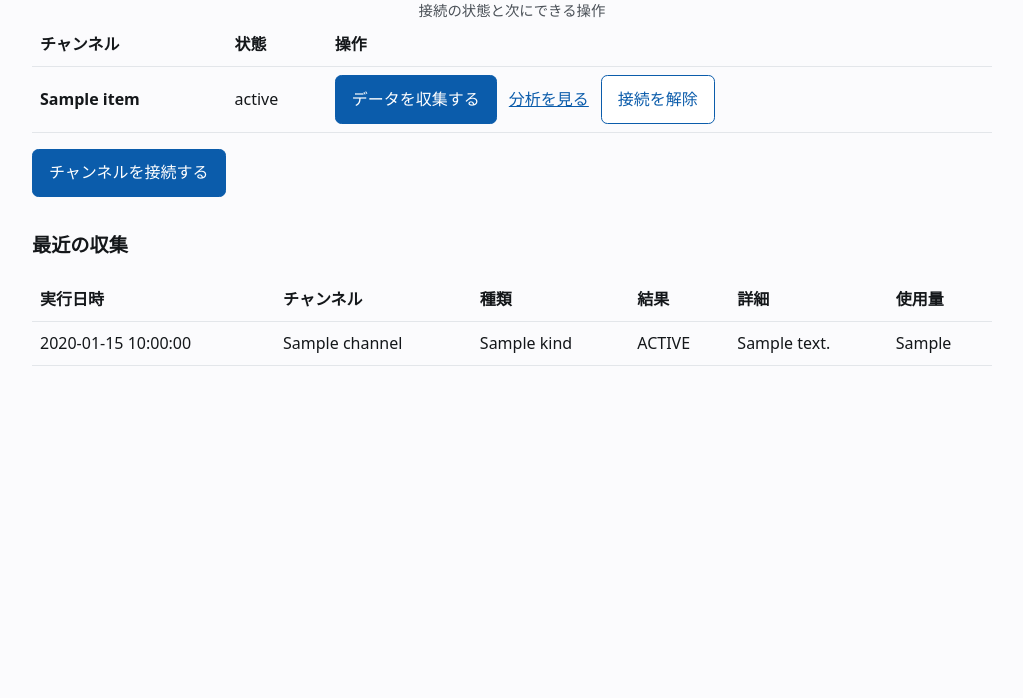
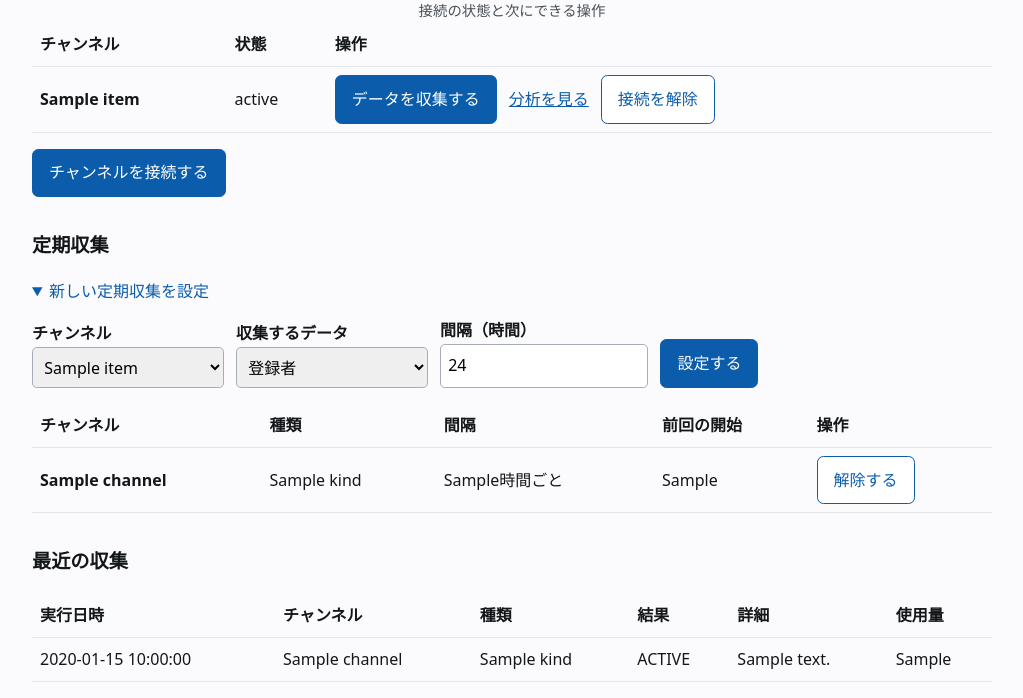
Before and after one commit to TroroOrosi/youtube-network-analysis, a FastAPI app: template web_ui/templates/dashboard.html in a window 1280 px wide. Shown: the part 375-1073 px from the top of the page, without its empty margins (128-1151 px from the left). Before the commit the page ends 741 px from the top, so only its background shows below. Run offline with FastAPI, Linux system fonts and the light colour scheme; the template is opened without the code that fills it: most values are stand-ins (such as "Sample title", 1, 10 or a date in 2020).

Commit message:
feat(web-ui): expose recurring collection schedules

```diff
--- a/web_ui/app.py
+++ b/web_ui/app.py
@@ -45,6 +45,8 @@ from channel_data.errors import ChannelDataError
 from collection_jobs.errors import CollectionJobsError
 from collection_jobs.models import (
     CollectionRun,
+    CreateSchedule,
+    DeleteSchedule,
     EnqueueRun,
     JobsPageRequest,
     RunKind,
@@ -104,6 +106,8 @@ MESSAGES = {
         "続きは翌日以降に自動で再開します。このまま閉じて構いません。"
     ),
     "collect_stopped": "収集を中断しました。次に開いたときに続きから再開します。",
+    "schedule_created": "定期収集を設定しました。",
+    "schedule_deleted": "定期収集を解除しました。",
     "workspace_created": "ワークスペースを作成しました。",
     "authorization_cancelled": "認可を中止しました。",
 }
@@ -668,6 +672,7 @@ def _register_routes(app: FastAPI) -> None:
         context = _context(request, session, Permission.CHANNEL_READ)
         connections = services.connections.list_connections(context)
         runs = services.jobs.list_runs(context)
+        schedules = services.jobs.list_schedules(context)
         connection_titles = {
             item.connection_id: item.channel_title for item in connections.items
         }
@@ -710,8 +715,70 @@ def _register_routes(app: FastAPI) -> None:
                     for item in connections.items
                 ],
                 "runs": rendered_runs,
+                "schedules": [
+                    {
+                        "schedule_id": item.schedule_id,
+                        "channel": connection_titles.get(
+                            item.connection_id, item.connection_id
+                        ),
+                        "kind": RUN_KIND_LABELS.get(item.kind.value, item.kind.value),
+                        "interval_hours": int(item.interval.total_seconds() // 3600),
+                        "last_run": (
+                            "未実行"
+                            if item.last_enqueued_at is None
+                            else _display_datetime(item.last_enqueued_at)[1]
+                        ),
+                    }
+                    for item in schedules.items
+                ],
             },
         )
+
+    @app.post("/schedules")
+    def create_schedule(
+        request: Request,
+        connection_id: str = Form(...),
+        kind: str = Form(...),
+        interval_hours: int = Form(...),
+        csrf_token: str = Form(""),
+    ) -> Response:
+        _check_csrf(request, csrf_token)
+        if not 1 <= interval_hours <= 24 * 365:
+            raise AppError("INVALID_INPUT")
+        session = _require_session(request)
+        context = _context(request, session, Permission.COLLECTION_RUN)
+        run_kind = {
+            "subscribers": RunKind.SUBSCRIBERS,
+            "content": RunKind.OWNER_CONTENT,
+        }.get(kind)
+        if run_kind is None:
+            raise AppError("INVALID_INPUT")
+        _services(request).jobs.create_schedule(
+            context,
+            CreateSchedule(
+                connection_id=connection_id,
+                kind=run_kind,
+                interval=timedelta(hours=interval_hours),
+                idempotency_key=secrets.token_urlsafe(16),
+            ),
+        )
+        return _redirect("/", "schedule_created")
+
+    @app.post("/schedules/{schedule_id}/delete")
+    def delete_schedule(
+        request: Request, schedule_id: str, csrf_token: str = Form("")
+    ) -> Response:
+        _check_csrf(request, csrf_token)
+        session = _require_session(request)
+        context = _context(request, session, Permission.COLLECTION_RUN)
+        _services(request).jobs.delete_schedule(
+            context,
+            DeleteSchedule(
+                schedule_id=schedule_id,
+                idempotency_key=secrets.token_urlsafe(16),
+            ),
+        )
+        return _redirect("/", "schedule_deleted")
 
     @app.post("/workspaces")
     def create_workspace(
--- a/web_ui/templates/dashboard.html
+++ b/web_ui/templates/dashboard.html
@@ -69,6 +69,66 @@
   <p><button type="submit">チャンネルを接続する</button></p>
 </form>
 
+<h2 id="schedules-heading">定期収集</h2>
+{% if connections %}
+<details {% if schedules %}open{% endif %}>
+  <summary>新しい定期収集を設定</summary>
+  <form method="post" action="/schedules" class="form-row">
+    <input type="hidden" name="csrf_token" value="{{ csrf_token }}">
+    <div>
+      <label for="schedule_connection_id">チャンネル</label>
+      <select id="schedule_connection_id" name="connection_id" required>
+        {% for item in connections %}
+        <option value="{{ item.connection_id }}">{{ item.title }}</option>
+        {% endfor %}
+      </select>
+    </div>
+    <div>
+      <label for="schedule_kind">収集するデータ</label>
+      <select id="schedule_kind" name="kind" required>
+        <option value="subscribers">登録者</option>
+        <option value="content">動画とコメント</option>
+      </select>
+    </div>
+    <div>
+      <label for="interval_hours">間隔（時間）</label>
+      <input id="interval_hours" name="interval_hours" type="number" min="1" max="8760" value="24" required>
+    </div>
+    <button type="submit">設定する</button>
+  </form>
+</details>
+{% else %}
+<p>定期収集を設定するには、先にチャンネルを接続してください。</p>
+{% endif %}
+
+{% if schedules %}
+<div class="table-scroll" role="region" aria-labelledby="schedules-heading" tabindex="0">
+<table>
+  <thead>
+    <tr><th scope="col">チャンネル</th><th scope="col">種類</th><th scope="col">間隔</th><th scope="col">前回の開始</th><th scope="col">操作</th></tr>
+  </thead>
+  <tbody>
+  {% for schedule in schedules %}
+    <tr>
+      <th scope="row">{{ schedule.channel }}</th>
+      <td>{{ schedule.kind }}</td>
+      <td>{{ schedule.interval_hours }}時間ごと</td>
+      <td>{{ schedule.last_run }}</td>
+      <td>
+        <form method="post" action="/schedules/{{ schedule.schedule_id }}/delete" class="inline">
+          <input type="hidden" name="csrf_token" value="{{ csrf_token }}">
+          <button type="submit" class="secondary">解除する</button>
+        </form>
+      </td>
+    </tr>
+  {% endfor %}
+  </tbody>
+</table>
+</div>
+{% else %}
+<p>定期収集はまだ設定されていません。</p>
+{% endif %}
+
 <h2 id="runs-heading">最近の収集</h2>
 {% if runs %}
 <div class="table-scroll" role="region" aria-labelledby="runs-heading" tabindex="0">
```
Also changed, not shown: web_ui/tests/test_web.py (+30 -0 lines).
